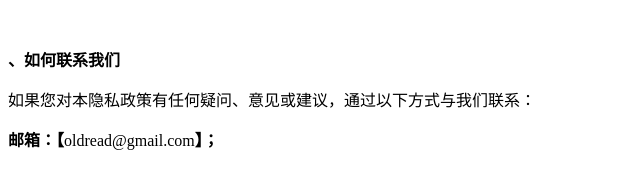
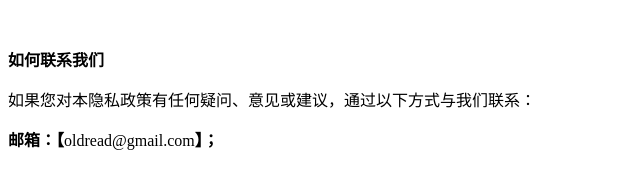
Before and after one commit to oldread9/oldread9.github.io, a plain HTML site: page index.html in a window 1280 px wide. Shown: the part 269-458 px from the top of the page, 0-640 px from the left. Drawn offline with Linux system fonts and the light colour scheme.

Commit message:
Update index.html

```diff
--- a/index.html
+++ b/index.html
@@ -7,6 +7,6 @@
 <p><strong>隐私政策</strong></p>
 <p>我们保护您的因隐私，您的个人信息仅存储于本地，并不会上传至网络或任何服务器。</p>
 <p>&nbsp;</p>
-<p><strong></strong><strong>、如何联系</strong><strong>我们</strong></p>
+<p><strong></strong><strong>如何联系</strong><strong>我们</strong></p>
 <p>如果您对本隐私政策有任何疑问、意见或建议，通过以下方式与我们联系：</p>
 <p><strong>邮箱：【</strong>oldread@gmail.com<strong>】；</strong></p>
```
